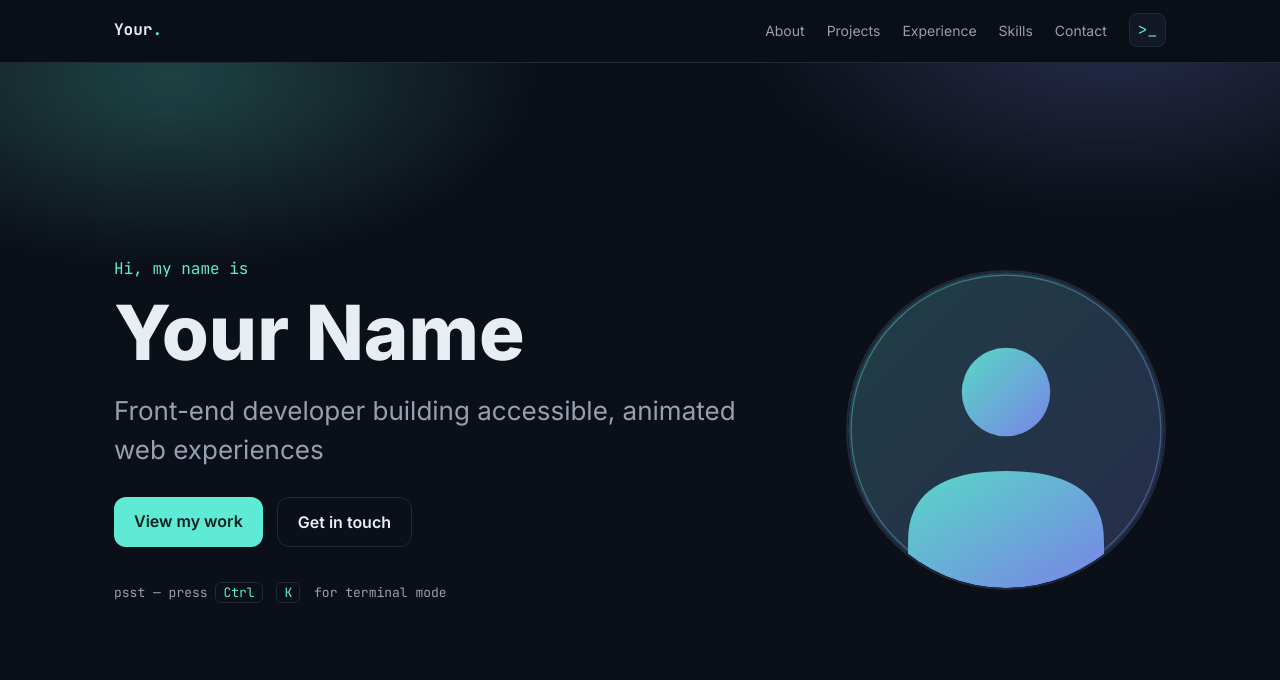
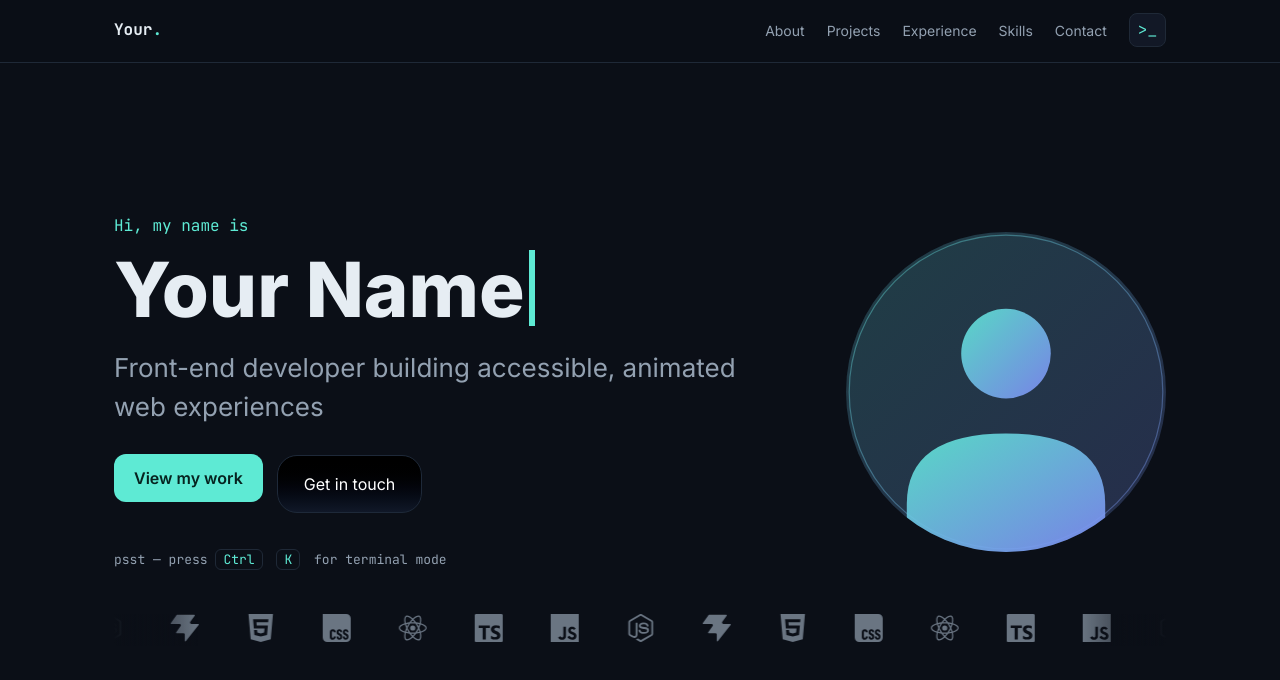
Before and after one commit to Benckert/myPortfolio, a React (Vite) app: page / in a window 1280 px wide. Shown: the part 3-683 px from the top of the page. Built offline with nearby package versions, Linux system fonts and the light colour scheme.

Commit message:
feat(hero): typed name, StarBorder + Spotlight CTAs, TiltedCard portrait, LogoLoop; drop aurora
Co-Authored-By: Claude Opus 4.8 <noreply@anthropic.com>

```diff
--- a/src/components/standard/Hero.tsx
+++ b/src/components/standard/Hero.tsx
@@ -3,6 +3,12 @@ import { motion } from 'framer-motion';
 import { content } from '../../data/content';
 import { usePrefersReducedMotion } from '../../hooks/usePrefersReducedMotion';
 import { Lightbox } from './Lightbox';
+import { Typewriter } from './Typewriter';
+import { Spotlight } from './Spotlight';
+import { techLogos } from './techLogos';
+import StarBorder from '../reactbits/StarBorder';
+import TiltedCard from '../reactbits/TiltedCard';
+import LogoLoop from '../reactbits/LogoLoop';
 
 export function Hero({ onOpenTerminal }: { onOpenTerminal: () => void }) {
   const reduced = usePrefersReducedMotion();
@@ -11,7 +17,6 @@ export function Hero({ onOpenTerminal }: { onOpenTerminal: () => void }) {
 
   return (
     <section id="home" className="hero">
-      <div className="hero__aurora" aria-hidden="true" />
       <div className="container hero__inner">
         <div className="hero__text">
           <motion.p
@@ -22,14 +27,9 @@ export function Hero({ onOpenTerminal }: { onOpenTerminal: () => void }) {
           >
             Hi, my name is
           </motion.p>
-          <motion.h1
-            className="hero__name"
-            initial={reduced ? false : { opacity: 0, y: 16 }}
-            animate={{ opacity: 1, y: 0 }}
-            transition={{ duration: 0.5, delay: 0.05 }}
-          >
-            {name}
-          </motion.h1>
+          <h1 className="hero__name" aria-label={name}>
+            <Typewriter text={name} />
+          </h1>
           <motion.p
             className="hero__tagline"
             initial={reduced ? false : { opacity: 0, y: 16 }}
@@ -39,8 +39,12 @@ export function Hero({ onOpenTerminal }: { onOpenTerminal: () => void }) {
             {tagline}
           </motion.p>
           <div className="hero__cta">
-            <a className="btn btn--primary" href="#projects">View my work</a>
-            <a className="btn btn--ghost" href="#contact">Get in touch</a>
+            <Spotlight>
+              <a className="btn btn--primary" href="#projects">View my work</a>
+            </Spotlight>
+            <StarBorder as="a" href="#contact" color="#5eead4" speed="5s" className="hero__starcta">
+              Get in touch
+            </StarBorder>
           </div>
           <button type="button" className="hero__hint" onClick={onOpenTerminal}>
             {(() => {
@@ -59,17 +63,21 @@ export function Hero({ onOpenTerminal }: { onOpenTerminal: () => void }) {
           >
             <button
               type="button"
-              className="portrait-btn"
+              className="portrait-btn portrait-btn--tilt"
               onClick={() => setZoom(true)}
               aria-label={`Enlarge portrait of ${name}`}
             >
-              <motion.img
-                className="hero__portrait"
-                src={portraitUrl}
-                alt={`Portrait of ${name}`}
-                width={320}
-                height={320}
-                layoutId="portrait-hero"
+              <TiltedCard
+                imageSrc={portraitUrl}
+                altText={`Portrait of ${name}`}
+                captionText="Click to enlarge"
+                containerHeight="320px"
+                containerWidth="320px"
+                imageHeight="320px"
+                imageWidth="320px"
+                rotateAmplitude={12}
+                scaleOnHover={1.06}
+                showMobileWarning={false}
               />
             </button>
             <Lightbox
@@ -77,11 +85,21 @@ export function Hero({ onOpenTerminal }: { onOpenTerminal: () => void }) {
               alt={`Portrait of ${name}`}
               open={zoom}
               onClose={() => setZoom(false)}
-              layoutId="portrait-hero"
             />
           </motion.div>
         )}
       </div>
+      <div className="container hero__logos">
+        <LogoLoop
+          logos={techLogos}
+          speed={40}
+          gap={48}
+          logoHeight={28}
+          fadeOut
+          fadeOutColor="#0b0f17"
+          ariaLabel="Technologies I work with"
+        />
+      </div>
     </section>
   );
 }
--- a/src/components/standard/standard.css
+++ b/src/components/standard/standard.css
@@ -67,18 +67,6 @@
 
 /* Hero */
 .hero { position: relative; overflow: hidden; padding: 48px 0; }
-.hero__aurora {
-  position: absolute; inset: -20% -10% auto -10%; height: 520px;
-  background:
-    radial-gradient(40% 60% at 20% 30%, rgba(94, 234, 212, 0.25), transparent 60%),
-    radial-gradient(40% 60% at 80% 20%, rgba(129, 140, 248, 0.25), transparent 60%);
-  filter: blur(20px);
-  animation: drift 14s ease-in-out infinite alternate;
-}
-@keyframes drift {
-  from { transform: translateY(0) scale(1); }
-  to { transform: translateY(20px) scale(1.05); }
-}
 .hero__inner {
   position: relative;
   display: flex;
@@ -374,3 +362,13 @@
 /* LogoLoop tech icons — faint, muted, brighten slightly on hover. */
 .logoloop__icon { color: var(--muted); opacity: 0.7; transition: color 0.2s ease, opacity 0.2s ease; }
 .logoloop__icon:hover { color: var(--fg); opacity: 1; }
+
+/* Hero StarBorder CTA — add a teal glow on hover atop StarBorder's own pill. */
+.hero__starcta { transition: box-shadow 0.2s ease; }
+.hero__starcta:hover { box-shadow: 0 0 24px rgba(94, 234, 212, 0.5); }
+
+/* Hero portrait now hosts a TiltedCard (rounded rect, not a circle). */
+.portrait-btn--tilt { border-radius: 16px; }
+
+/* Hero tech-logo marquee at the slide bottom. */
+.hero__logos { margin-top: 44px; }
```
Also changed, not shown: 1 other file (tests, documents, lock files or other folders).
